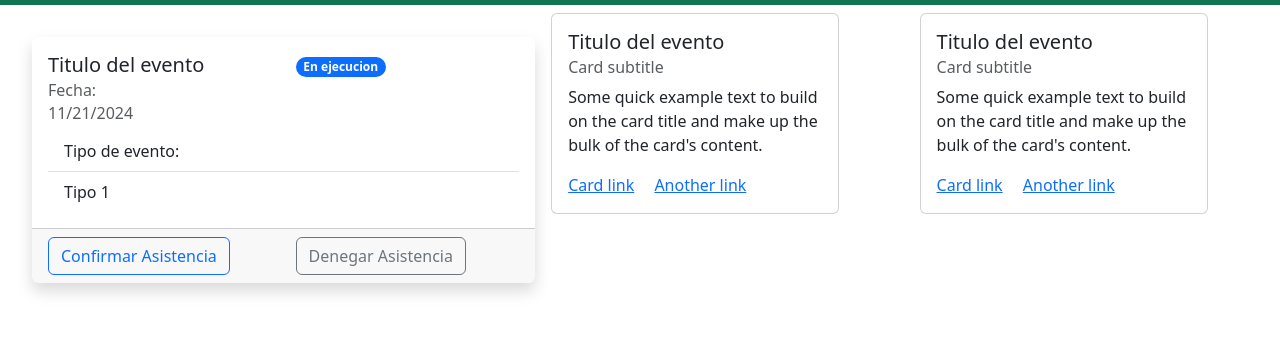
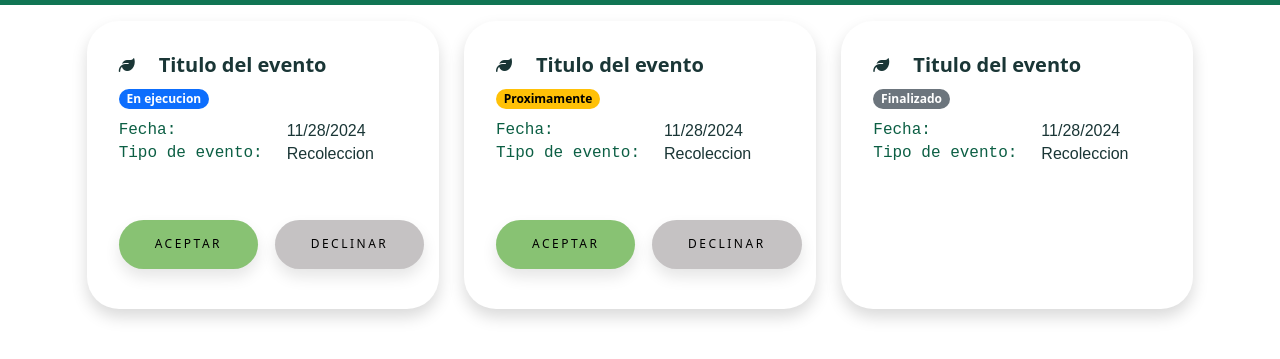
Before and after one commit to DiteRuiz20/ComiteAmbiental, a plain HTML site: page user/indexUser.html in a window 1280 px wide. Shown: the part 81-440 px from the top of the page. Drawn offline with nearby package versions, Linux system fonts and the light colour scheme.

Commit message:
[CREATED]: userIndex.html [UPDATED]: css styles

```diff
--- a/user/indexUser.html
+++ b/user/indexUser.html
@@ -3,12 +3,11 @@
   <head>
     <meta charset="utf-8">
     <meta name="viewport" content="width=device-width, initial-scale=1">
-    <title>Eventos </title>
+    <title>Eventos asignados</title>
     <link href="https://cdn.jsdelivr.net/npm/bootstrap@5.3.3/dist/css/bootstrap.min.css" rel="stylesheet" integrity="sha384-QWTKZyjpPEjISv5WaRU9OFeRpok6YctnYmDr5pNlyT2bRjXh0JMhjY6hW+ALEwIH" crossorigin="anonymous">
     <link rel="stylesheet" href="https://cdn.jsdelivr.net/npm/bootstrap-icons@1.11.3/font/bootstrap-icons.min.css">
     <link rel="stylesheet" href="../utils/styles.css">
     <script src="https://kit.fontawesome.com/d137dd6862.js" crossorigin="anonymous"></script>
-
   </head>
   <body>
 
@@ -16,7 +15,7 @@
     <nav class="navbar navbar-expand-lg navbarMenu">
         <div class="container-fluid">
           <a class="navbar-brand text-light" href="#">
-            <img src="../icons/ECO_VIDA_icon.png" alt="" class="principal-icon" style= "width: 3em; height: 3em;">
+            <img src="../icons/ECO_VIDA_icon.png" alt="" class="principal-icon" style="width: 3em; height: 3em;">
             COMITE AMBIENTAL
           </a>
           <button class="navbar-toggler" type="button" data-bs-toggle="collapse" data-bs-target="#navbarNavDropdown" aria-controls="navbarNavDropdown" aria-expanded="false" aria-label="Toggle navigation">
@@ -66,77 +65,115 @@
         </div>
     </nav>
 
-      <!-- tabla de eventos -->
-      <table class="table table-borderless">
-        <tbody>
-          <tr>
-            <td>
-                <div class="card shadow ms-4 mt-4 border-0" >
-                    <div class="card-body">
+    <div class="container p-3">
       <div class="row">
-                        <div class="col">
-                          <h5 class="card-title">Titulo del evento</h5>
+        <div class="col-lg-4 col-md-6 col-sm-12 mb-4">
+          <div class="card cardEvent text-center border-0 shadow rounded-5 p-3 mx-auto">
+            <div class="card-body ms-0" id="infoEventU">
+              <div class="row justify-content-start">
+                <div class="col-4 col-sm-auto icon-card" style="color: #1A3636;">
+                  <i class="fa-solid fa-leaf"></i>
                 </div>
-                        <div class="col">
-                          <span class="badge rounded-pill text-bg-primary">En ejecucion</span>
+                <div class="col-4 col-sm-auto">
+                  <h5 class="card-title modalTittle" id="eventTitleU" name="eventTitleU" >Titulo del evento</h5>
+                </div>
+              </div>
+              <div class="row justify-content-start">
+                <div class="col-4 col-sm-auto">
+                  <span class="badge rounded-pill text-bg-primary" id="eventStatusU" name="eventStatusU">En ejecucion</span>
+                </div>
+              </div>
+              <div class="row justify-content-start mt-3">
+                <div class="col-6 col-sm-auto text-start">
+                  <h6 class="card-subtitle mb-2 cardEvent-text-sub">Fecha:</h6>
+                  <h6 class="card-subtitle mb-2 cardEvent-text-sub">Tipo de evento:</h6>
+                </div>
+                <div class="col-6 col-sm-auto text-start">
+                  <h6 class="card-subtitle mb-2 cardEvent-text" id="eventDateU" name="eventDateU">11/28/2024</h6>
+                  <h6 class="card-subtitle mb-2 cardEvent-text" id="evetnTypeU" name="evetnTypeU">Recoleccion</h6>
+                </div>
+              </div>
+              <div class="row justify-content-center mt-5">
+                <div class="col-6">
+                  <button type="button" class="confirmEventbutton" id="aceptEventU">Aceptar</button>
+                </div>
+                <div class="col-6">
+                  <button type="button" class="declineEventbutton" id="declineEventU">Declinar</button>
+                </div>
+              </div>
+            </div>
+          </div>
+        </div>
+        <div class="col-lg-4 col-md-6 col-sm-12 mb-4">
+          <div class="card cardEvent text-center border-0 shadow rounded-5 p-3 mx-auto">
+            <div class="card-body ms-0" id="infoEventU">
+              <div class="row justify-content-start">
+                <div class="col-4 col-sm-auto icon-card" style="color: #1A3636;">
+                  <i class="fa-solid fa-leaf"></i>
+                </div>
+                <div class="col-4 col-sm-auto">
+                  <h5 class="card-title modalTittle">Titulo del evento</h5>
+                </div>
+              </div>
+              <div class="row justify-content-start">
+                <div class="col-4 col-sm-auto">
+                  <span class="badge rounded-pill text-bg-warning">Proximamente</span>
+                </div>
+              </div>
+              <div class="row justify-content-start mt-3">
+                <div class="col-6 col-sm-auto text-start">
+                  <h6 class="card-subtitle mb-2 cardEvent-text-sub">Fecha:</h6>
+                  <h6 class="card-subtitle mb-2 cardEvent-text-sub">Tipo de evento:</h6>
+                </div>
+                <div class="col-6 col-sm-auto text-start">
+                  <h6 class="card-subtitle mb-2 cardEvent-text">11/28/2024</h6>
+                  <h6 class="card-subtitle mb-2 cardEvent-text">Recoleccion</h6>
+                </div>
+              </div>
+              <div class="row justify-content-center mt-5">
+                <div class="col-6">
+                  <button type="button" class="confirmEventbutton">Aceptar</button>
+                </div>
+                <div class="col-6">
+                  <button type="button" class="declineEventbutton">Declinar</button>
+                </div>
+              </div>
+            </div>
+          </div>
+        </div>
+        <div class="col-lg-4 col-md-6 col-sm-12 mb-4">
+          <div class="card cardEvent text-center border-0 shadow rounded-5 p-3 mx-auto">
+            <div class="card-body ms-0" id="infoEventU">
+              <div class="row justify-content-start">
+                <div class="col-4 col-sm-auto icon-card" style="color: #1A3636;">
+                  <i class="fa-solid fa-leaf"></i>
+                </div>
+                <div class="col-4 col-sm-auto">
+                  <h5 class="card-title modalTittle">Titulo del evento</h5>
+                </div>
+              </div>
+              <div class="row justify-content-start">
+                <div class="col-4 col-sm-auto">
+                  <span class="badge rounded-pill text-bg-secondary">Finalizado</span>
+                </div>
+              </div>
+              <div class="row justify-content-start mt-3">
+                <div class="col-6 col-sm-auto text-start">
+                  <h6 class="card-subtitle mb-2 cardEvent-text-sub">Fecha:</h6>
+                  <h6 class="card-subtitle mb-2 cardEvent-text-sub">Tipo de evento:</h6>
+                </div>
+                <div class="col-6 col-sm-auto text-start">
+                  <h6 class="card-subtitle mb-2 cardEvent-text">11/28/2024</h6>
+                  <h6 class="card-subtitle mb-2 cardEvent-text">Recoleccion</h6>
+                </div>
+              </div>
+            </div>
+          </div>
+        </div>
       </div>
     </div>
 
 
-                      <div class="row">
-                        <div class="col">
-                            <h6 class="card-subtitle mb-2 text-body-secondary">Fecha:</h6>
-                            <h6 class="card-subtitle mb-2 text-body-secondary">11/21/2024</h6>
-                        </div>
-                      </div>
-                      <ul class="list-group list-group-flush">
-                        <li class="list-group-item">Tipo de evento:</li>
-                        <li class="list-group-item">Tipo 1</li>
-                      </ul>
-                    </div>
-                    <div class="card-footer">
-                        <form action="">
-                            <div class="row">
-                              <div class="col">
-                                <button type="button" class="btn btn-outline-primary">Confirmar Asistencia</button>
-                              </div>
-                              <div class="col">
-                                <button type="button" class="btn btn-outline-secondary">Denegar Asistencia</button>
-                              </div>
-                            </div>
-                        </form>
-                    </div>
-                  </div>
-            </td>
-            <td>
-                <div class="card" style="width: 18rem;">
-                    <div class="card-body">
-                      <h5 class="card-title">Titulo del evento</h5>
-                      <h6 class="card-subtitle mb-2 text-body-secondary">Card subtitle</h6>
-                      <p class="card-text">Some quick example text to build on the card title and make up the bulk of the card's content.</p>
-                      <a href="#" class="card-link">Card link</a>
-                      <a href="#" class="card-link">Another link</a>
-                    </div>
-                  </div>
-            </td>
-            <td>
-                <div class="card" style="width: 18rem;">
-                    <div class="card-body">
-                      <h5 class="card-title">Titulo del evento</h5>
-                      <h6 class="card-subtitle mb-2 text-body-secondary">Card subtitle</h6>
-                      <p class="card-text">Some quick example text to build on the card title and make up the bulk of the card's content.</p>
-                      <a href="#" class="card-link">Card link</a>
-                      <a href="#" class="card-link">Another link</a>
-                    </div>
-                  </div>
-            </td>
-          </tr>
-        </tbody>
-      </table>
-      <!--MODALES//////////////////////////////////////////////////////////////////////////-->
-
-      <!--MODAL AGREGAR-->
-
     <script src="https://cdn.jsdelivr.net/npm/bootstrap@5.3.3/dist/js/bootstrap.bundle.min.js" integrity="sha384-YvpcrYf0tY3lHB60NNkmXc5s9fDVZLESaAA55NDzOxhy9GkcIdslK1eN7N6jIeHz" crossorigin="anonymous"></script>
   </body>
 </html>
--- a/utils/styles.css
+++ b/utils/styles.css
@@ -101,7 +101,7 @@
 }
 
 /* USERS */
-/* ACCEPT EVENT BUTTON */
+/* ACCEPT EVENT BUTTON
 .confirmEventbutton {
     padding: 15px 25px;
     border: unset;
@@ -140,8 +140,8 @@
   .confirmEventbutton:hover::before {
     width: 100%;
   }
-
-  /* DECLINE EVENT BUTTON */
+*/
+  /* DECLINE EVENT BUTTON
 .declineEventbutton {
     padding: 15px 25px;
     border: unset;
@@ -180,3 +180,85 @@
   .declineEventbutton:hover::before {
     width: 100%;
   }
+*/
+
+.confirmEventbutton {
+  padding: 1.3em 3em;
+  font-size: 12px;
+  text-transform: uppercase;
+  letter-spacing: 2.5px;
+  font-weight: 500;
+  color: #000;
+  background-color: #88C273;
+  border: none;
+  border-radius: 45px;
+  box-shadow: 0px 8px 15px rgba(0, 0, 0, 0.1);
+  transition: all 0.3s ease 0s;
+  cursor: pointer;
+  outline: none;
+}
+
+.confirmEventbutton:hover {
+  background-color: #6dac57;
+  box-shadow: 0px 15px 20px #99c688;
+  color: #fff;
+  transform: translateY(-7px);
+}
+
+.confirmEventbutton:active {
+  transform: translateY(-1px);
+}
+
+.declineEventbutton {
+  padding: 1.3em 3em;
+  font-size: 12px;
+  text-transform: uppercase;
+  letter-spacing: 2.5px;
+  font-weight: 500;
+  color: #000;
+  background-color: #c5c2c3;
+  border: none;
+  border-radius: 45px;
+  box-shadow: 0px 8px 15px rgba(0, 0, 0, 0.1);
+  transition: all 0.3s ease 0s;
+  cursor: pointer;
+  outline: none;
+}
+
+.declineEventbutton:hover {
+  background-color: #b5b0b1;
+  box-shadow: 0px 15px 20px #bab5b6;
+  color: #fff;
+  transform: translateY(-7px);
+}
+
+.declineEventbutton:active {
+  transform: translateY(-1px);
+}
+
+/* CARDS FOR EVENTS - USERS------------------------- */
+.cardEvent-text{
+  color: #1A3636;
+  font-weight: 200;
+  font-family: Arial, Helvetica, sans-serif;
+}
+.cardEvent-text-sub{
+  color: #0c5f44;
+  font-weight: 400;
+  font-family: monospace;
+}
+.cardEvent:hover{
+  background-color: #e0f8da;
+  transform: translateY(-5px);
+}
+
+.cardEvent:hover .icon-card,
+.cardEvent:hover .card-title{
+  color: #0c5f44 !important;
+}
+
+.cardEvent{
+  width: 22rem;
+  height: 18rem;
+  transition: all 0.3s;
+}
```
Lines whose indentation alone changed are shown as unchanged.
